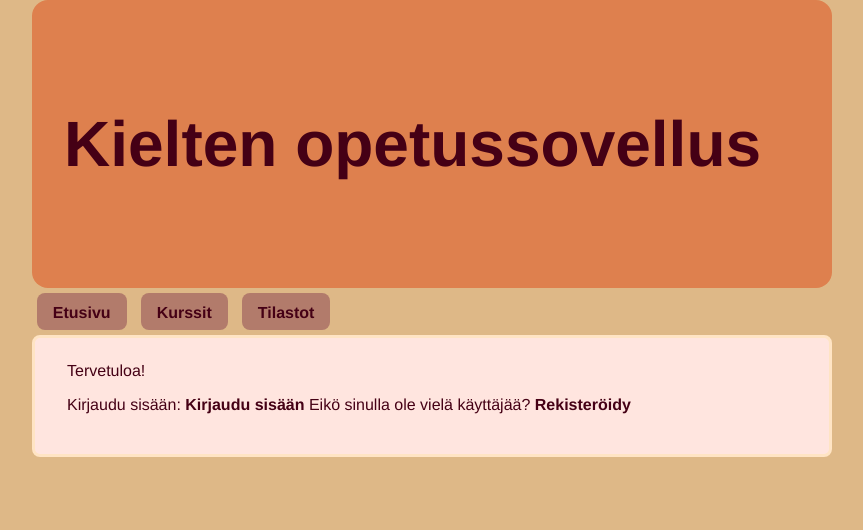
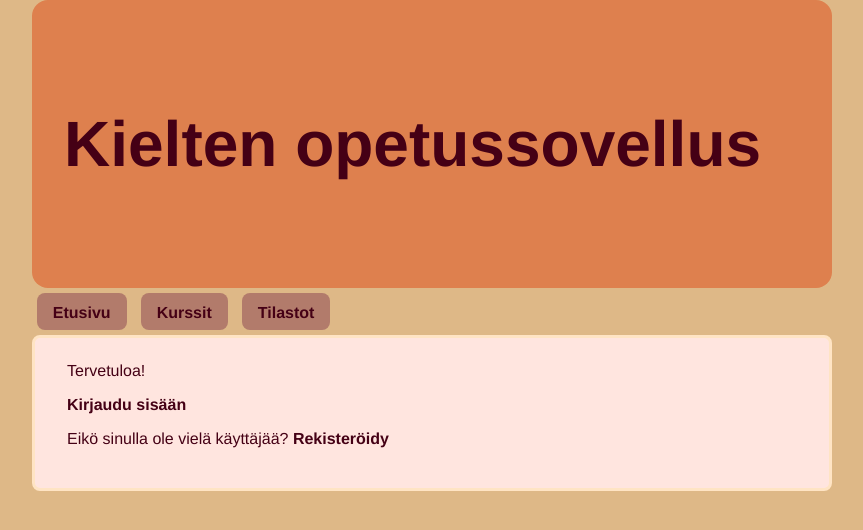
Before and after one commit to Mullil/teaching-application-project, a Flask app: template templates/index.html in a window 1280 px wide. Shown: the top 530 px of the page, without its empty margins (208-1071 px from the left). Run offline with Flask 3, Linux system fonts and the light colour scheme; the template is opened without the code that fills it, so the values that code supplies are empty.

Commit message:
update index

```diff
--- a/templates/index.html
+++ b/templates/index.html
@@ -20,8 +20,8 @@ Et ole vielä liittynyt kursseille.
 {% else %}
 Tervetuloa!
 <p>
-Kirjaudu sisään:
 <a href="/login">Kirjaudu sisään</a>
+<p>
 Eikö sinulla ole vielä käyttäjää?
 <a href="/register">Rekisteröidy</a>
 {% endif %}
```
